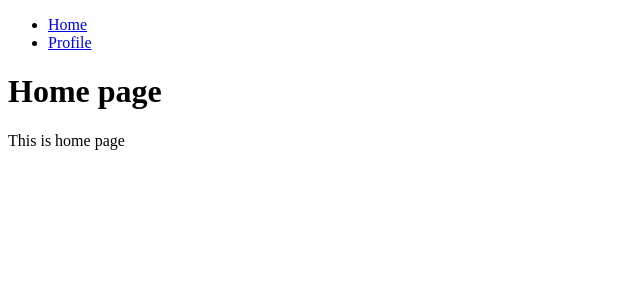
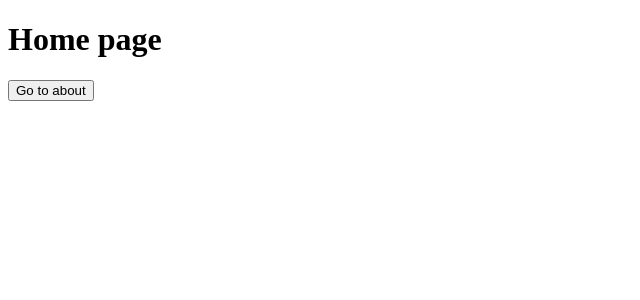
Before and after one commit to CHANDAN-su/reactApplication, a React (Vite) app: page / in a window 1280 px wide. Shown: the top 300 px of the page, without its empty margins (0-640 px from the left). Built offline with nearby package versions, Linux system fonts and the light colour scheme.

Commit message:
Basic Usage of useNavigate
The useNavigate hook returns a navigate function that you can use to navigate to a different route.

```diff
--- /dev/null
+++ b/Component/RecatRouterDom/Hooks/UseNavigate.jsx
@@ -0,0 +1,50 @@
+import React from 'react'
+import { Routes, Route, useNavigate } from "react-router-dom";
+
+const Home = () => {
+
+    const negative = useNavigate();
+
+    const getAbut = () => {
+        negative("/about");
+    }
+
+    return (
+        <>
+            <div>
+                <h1>Home page</h1>
+                <button onClick={getAbut}>Go to about</button>
+            </div>
+        </>
+    )
+}
+
+const About = () => {
+    const negative = useNavigate();
+
+    const getHome = () => {
+        negative("/")
+    }
+
+    return (
+        <>
+         <div>
+            <h1>About Page</h1>
+            <button onClick={getHome}>Got to Home</button>
+         </div>
+        </>
+    )
+}
+
+function UseNavigate() {
+  return (
+    <>
+        <Routes>
+            <Route path='/' element={<Home/>} />
+            <Route path='/about' element={<About/>} />
+        </Routes>
+    </>
+  )
+}
+
+export default UseNavigate
--- a/src/App.jsx
+++ b/src/App.jsx
@@ -22,6 +22,7 @@ import DynamicRouteWithQueryParameter from "../Component/RecatRouterDom/DynamicR
 import LazyLoading from "../Component/RecatRouterDom/LazyLoading/LazyLoading";
 import Outlet from "../Component/RecatRouterDom/Outlet/Outlet";
 import LinkAttribute from "../Component/RecatRouterDom/LinkAttribute";
+import UseNavigate from "../Component/RecatRouterDom/Hooks/UseNavigate";
 import reactLogo from './assets/react.svg'
 import viteLogo from '/vite.svg'
 import './App.css'
@@ -108,7 +109,8 @@ function App() {
 
       <BrowserRouter>
         {/* <Outlet/> */}
-        <LinkAttribute />
+        {/* <LinkAttribute /> */}
+        <UseNavigate />
       </BrowserRouter>
 
     </>
```
